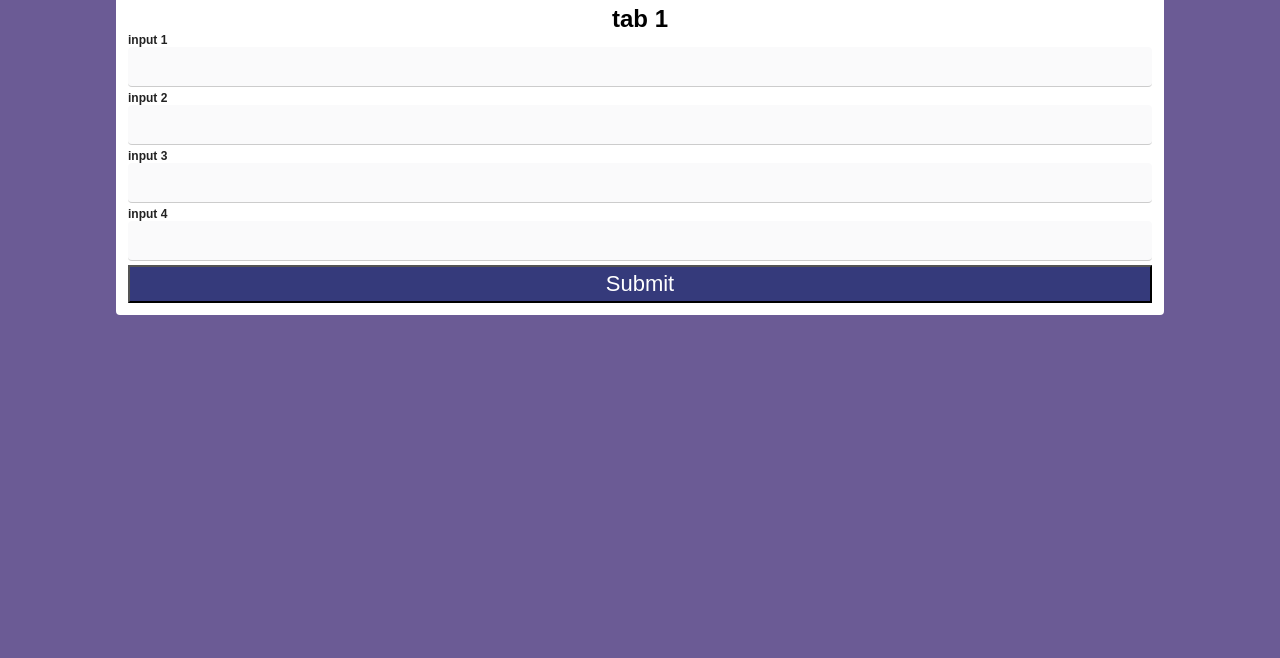
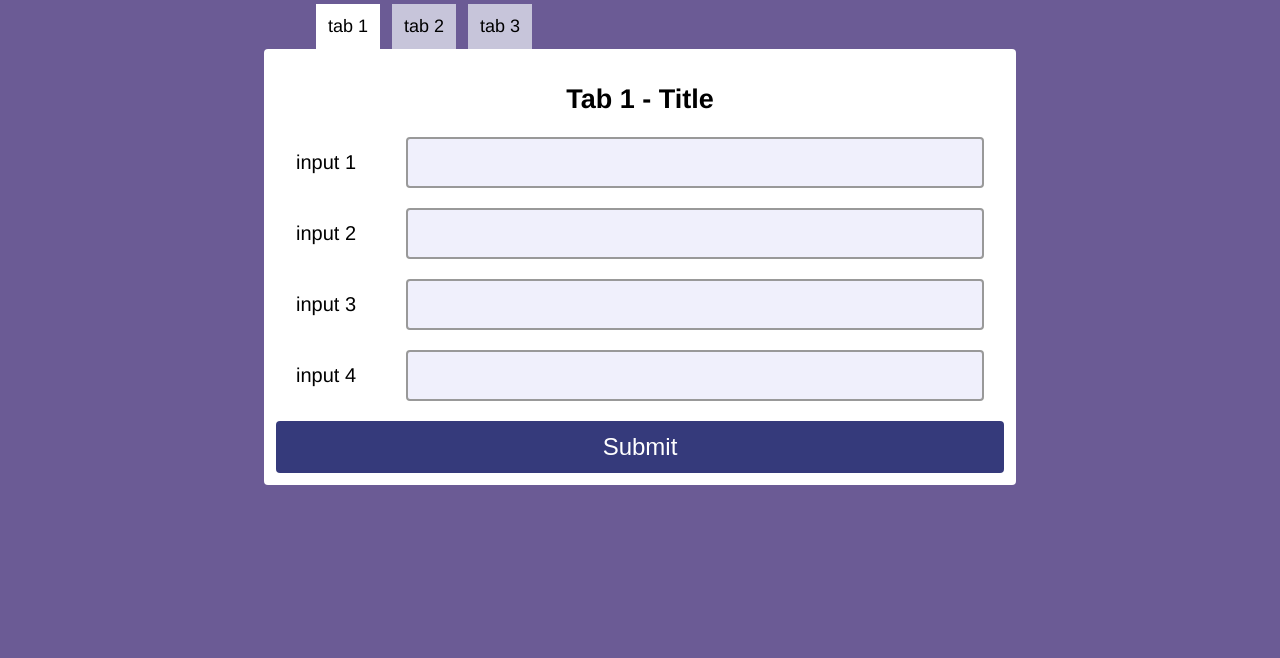
Before and after one commit to loydle/form-panels, a plain HTML site: page index.html in a window 1280 px wide. Shown: the part 142-800 px from the top of the page. Drawn offline with Linux system fonts and the light colour scheme.

Commit message:
complete refactor

```diff
--- a/css/main.css
+++ b/css/main.css
@@ -1,17 +1,17 @@
-* {
-    margin: 0;
-    padding: 0;
+html {
+    font-size: 62.5%;
 }
 
 body {
-    font-family: Arial, Helvetica, sans-serif;
+    font-size: 1.8rem;
+    font-family: Helvetica, sans-serif;
     background-color: #6B5B95;
+    padding: 5% 20%;
 }
 
 h1 {
     color: #fff;
-    margin-top: 30px;
-    margin-bottom: 30px;
+    font-size: 3rem;
 }
 
 h1,
@@ -19,67 +19,55 @@ h2 {
     text-align: center;
 }
 
-.form-tab form {
-    top: -4px;
-    position: absolute;
-    width: 80%;
-    margin: auto auto;
+form {
     background-color: #fff;
     border-radius: 4px;
     padding: 12px;
-    position: relative;
 }
 
-.form-tab form button {
-    padding: 4px;
+form button {
+    padding: 12px;
     width: 100%;
     background-color: #353a7b;
+    border: none;
+    border-radius: 4px;
     color: #fff;
-    outline: none;
-    font-size: 22px;
+    font-size: 2.4rem;
 }
 
-.form-tab header {
-    list-style-type: none;
-    margin: auto auto;
-    width: 80%;
-}
-
-.form-tab-menu ul {
+header ul {
+    width: 100%;
+    margin: 0;
     display: flex;
     list-style-type: none;
 }
 
-.form-tab-menu li {
+header ul li {
     padding: 12px;
-    border-radius: 4px;
+    margin-left: 12px;
     background-color: #c7c5da;
-    margin-left: 12px;
 }
 
-.form-tab-menu li.active,
-.form-tab-menu li:hover {
+header ul li.active,
+header ul li:hover {
     background-color: #fff;
     cursor: pointer;
 }
 
-.form-tab form .form-tab-item {}
-
-.form-tab form .form-tab-item label {
-    font-weight: bold;
-    color: #222;
-    font-size: 12px;
+form section label {
+    display: flex;
+    justify-content: space-between;
+    align-items:center;
+    font-size: 2rem;
+    margin: 20px;
 }
 
-.form-tab form .form-tab-item input[type="text"] {
-    width: 100%;
-    height: 40px;
+input {
+    width: 80%;
+    padding: 12px;
+    background-color: #a6a6e92b;
+    color: #222;
+    font-size: 2rem;
+    border: 2px solid #999;
     border-radius: 4px;
-    background-color: #fafafb;
-    border: none;
-    border-bottom: 1px solid #ccc;
-    outline: none;
-    margin-bottom: 4px;
-    padding: 12px;
-    font-size: 16px;
 }
--- a/index.html
+++ b/index.html
@@ -1,70 +1,41 @@
-<!doctype html5>
+<!doctype html>
 <html>
-
-<head>
 <meta charset="utf-8">
 <link rel="stylesheet" href="css/main.css">
-</head>
-
-<body>
+<title>A simple HTML5 form with tabs</title>
 <h1>A simple HTML5 form with tabs</h1>
-    <div class="form-tab">
+<section>
     <header>
-            <nav class="form-tab-menu">
         <ul>
-                    <li data-name="tab-1" class="active" onclick="activeThisTab(this)">
-                        tab 1
-                    </li>
-                    <li data-name="tab-2" onclick="activeThisTab(this)">
-                        tab 2
-                    </li>
-                    <li data-name="tab-3" onclick="activeThisTab(this)">
-                        tab 3
-                    </li>
+            <li name="tab-1" class="active">tab 1</li>
+            <li name="tab-2">tab 2</li>
+            <li name="tab-3">tab 3</li>
         </ul>
-            </nav>
     </header>
-        <form data-active-tab="tab-1">
-
-            <div id="tab-1" class="form-tab-item">
-                <h2>tab 1</h2>
-                <label>input 1</label>
-                <input type="text">
-                <label>input 2</label>
-                <input type="text">
-                <label>input 3</label>
-                <input type="text">
-                <label>input 4</label>
-                <input type="text">
-            </div>
-            <div id="tab-2" class="form-tab-item">
-                <h2>tab 2</h2>
-                <label>input 1</label>
-                <input type="text">
-                <label>input 2</label>
-                <input type="text">
-                <label>input 3</label>
-                <input type="text">
-                <label>input 4</label>
-                <input type="text">
-            </div>
-            <div id="tab-3" class="form-tab-item">
-                <h2>tab 3</h2>
-                <label>input 1</label>
-                <input type="text">
-                <label>input 2</label>
-                <input type="text">
-                <label>input 3</label>
-                <input type="text">
-                <label>input 4</label>
-                <input type="text">
-            </div>
+    <form>
+        <section id="tab-1">
+            <h2>Tab 1 - Title</h2>
+            <label>input 1<input></label>
+            <label>input 2<input></label>
+            <label>input 3<input></label>
+            <label>input 4<input></label>
+        </section>
+        <section id="tab-2" hidden>
+            <h2>Tab 2 - Title</h2>
+            <label>input 1<input></label>
+            <label>input 2<input></label>
+            <label>input 3<input></label>
+            <label>input 4<input></label>
+        </section>
+        <section id="tab-3" hidden>
+            <h2>Tab 3 - Title</h2>
+            <label>input 1<input></label>
+            <label>input 2<input></label>
+            <label>input 3<input></label>
+            <label>input 4<input></label>
+        </section>
         <button>Submit</button>
     </form>
-    </div>
-
-
+</section>
 <script src="js/main.js"></script>
-</body>
-
 </html>
--- a/js/main.js
+++ b/js/main.js
@@ -1,58 +1,23 @@
-   const form = document.querySelector('.form-tab form');
-   const tabs = document.querySelectorAll('.form-tab-item');
-   const activeTab = getActiveTab;
-   renderActiveTab();
+const [form] = document.forms;
+const tabLinks = document.querySelectorAll('header ul li');
+const tabContents = form.querySelectorAll('section');
 
-   function getActiveTab() {
-       return form.dataset.activeTab;
-   }
-
-   function setActiveTab(node, tabName) {
-       form.dataset.activeTab = tabName;
-       for (tab of document.querySelectorAll('header ul li')) {
-           if (tab instanceof HTMLElement) {
-               if (tab === node) {
-                   tab.classList.add('active');
-               } else {
-                   tab.classList.remove('active');
-               }
-           }
-       }
-       renderActiveTab();
-   }
-
-   function showTab(tab) {
-       if (tab instanceof HTMLElement) {
-           tab.style.display = 'block';
-       }
-   }
-
-   function hideTab() {
-       if (tab instanceof HTMLElement) {
-           tab.style.display = 'none';
-       }
-   }
-
-   function activeThisTab(node) {
-       setActiveTab(node, node.dataset.name);
-   }
-
-   function renderActiveTab() {
-       for (tab of tabs) {
-           if (tab instanceof HTMLElement) {
-               if (tab.id === activeTab()) {
-                   showTab(tab);
-               } else {
-                   hideTab(tab);
-               }
-           }
-       }
-   }
-
-   form.addEventListener('submit', function(e) {
-       e.defaultPrevented = false || e.preventDefault();
-       var inputs = form.querySelectorAll('input');
-       for (i of inputs) {
-           console.log(i.value);
-       }
-   })
+tabLinks.forEach(link => {
+    link.addEventListener('click', (e) => {
+        e.target.classList.add('active');
+        tabContents.forEach(content => {
+            /* show or hide content if content.id match clicked link.name */
+            if (content.id === e.target.getAttribute('name')) {
+                content.hidden = false;
+            } else {
+                content.hidden = true;
+            }
+        });
+        /* remove active state to all other links than currently clicked */
+        for (link of tabLinks) {
+            if (link !== e.target) {
+                link.classList.remove('active');
+            }
+        }
+    });
+});
```
Also changed, not shown: package.json (deleted, +0 -22 lines), README.md, 2 other files. Lines whose indentation alone changed are shown as unchanged.
